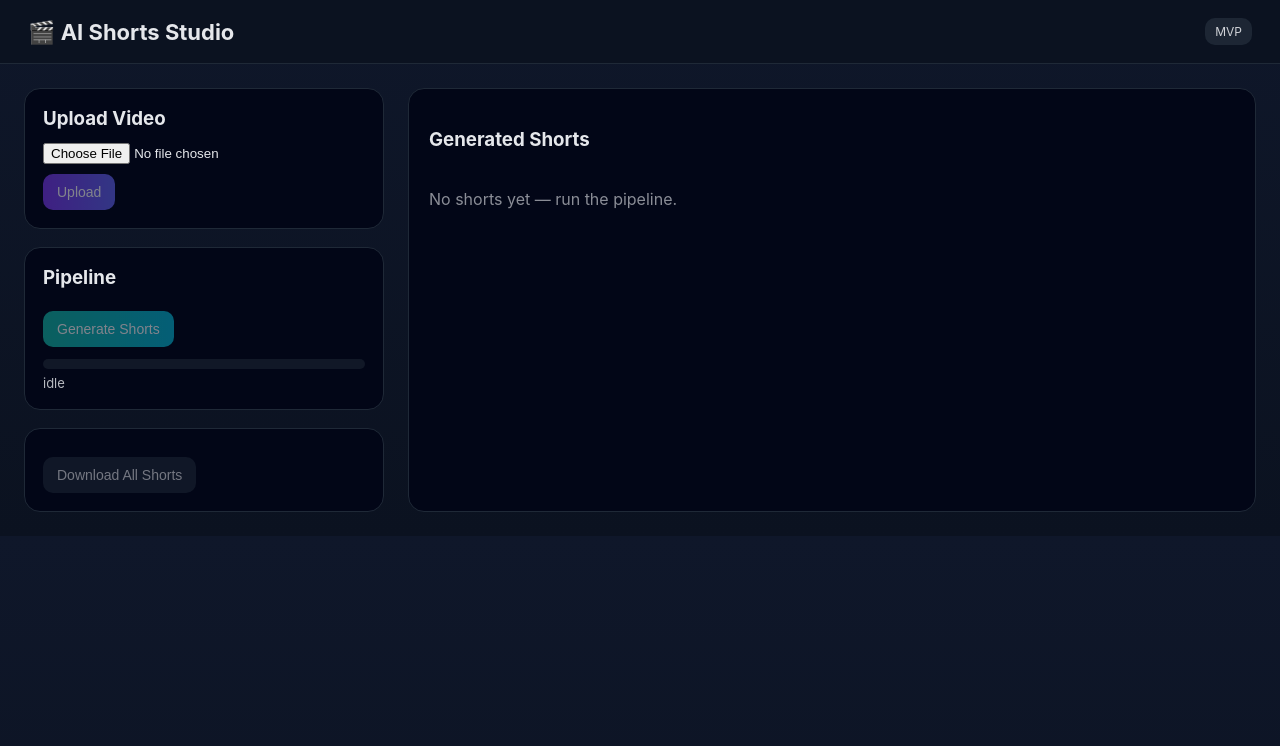
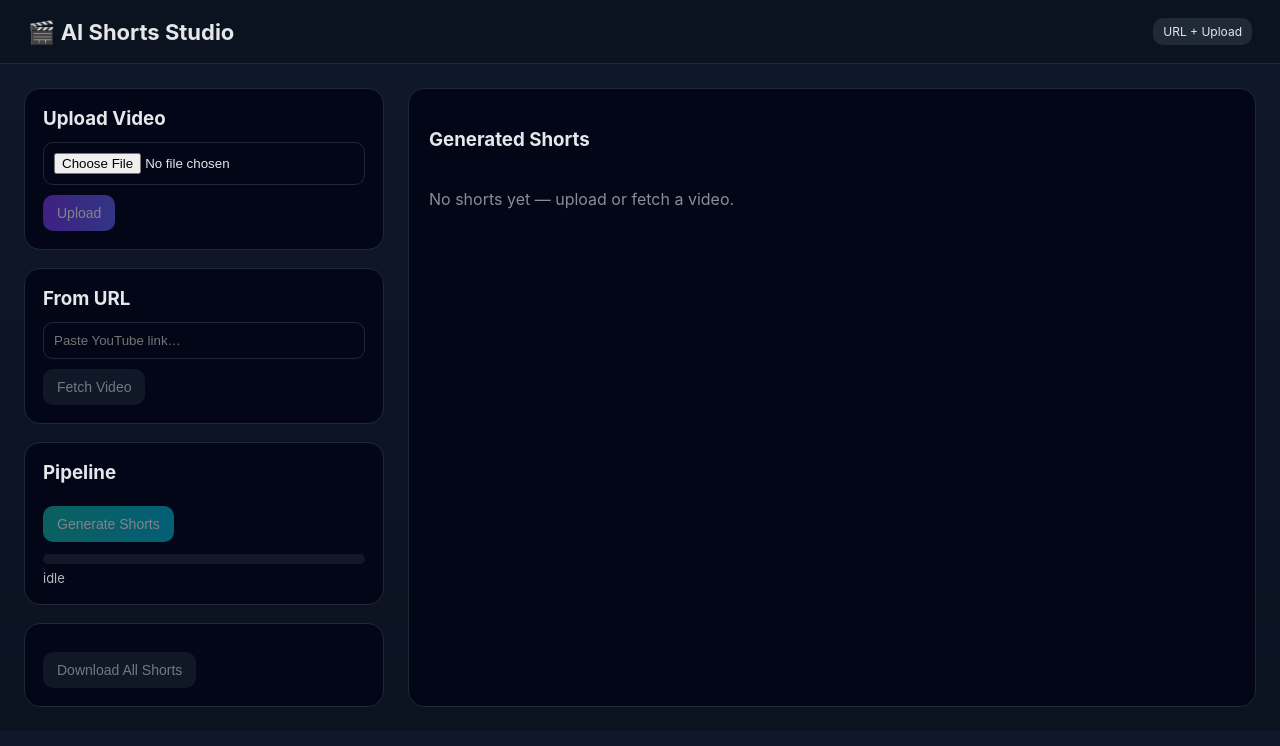
Before and after one commit to Chris21-lkb/ai-shorts-builder, a React app in the folder frontend/: page / in a window 1280 px wide. Shown: the top 746 px of the page. Built offline with nearby package versions, Linux system fonts and the light colour scheme; the HTML template or start-up script is replaced by a standard one.

Commit message:
new commit: adding a youtube url download option

```diff
--- a/frontend/src/App.jsx
+++ b/frontend/src/App.jsx
@@ -1,4 +1,4 @@
-import { useEffect, useState } from "react";
+import { useState } from "react";
 
 const API = "http://127.0.0.1:8000/jobs";
 const STAGE_COUNT = 7;
@@ -12,6 +12,7 @@ function stageToPercent(status) {
 
 export default function App() {
   const [file, setFile] = useState(null);
+  const [url, setUrl] = useState("");
   const [jobId, setJobId] = useState(null);
   const [status, setStatus] = useState(null);
   const [clips, setClips] = useState([]);
@@ -25,6 +26,20 @@ export default function App() {
     const res = await fetch(`${API}/upload`, {
       method: "POST",
       body: form,
+    });
+
+    const data = await res.json();
+    setJobId(data.job_id);
+    setStatus(null);
+    setClips([]);
+  }
+
+  // ---------- from URL ----------
+  async function createFromUrl() {
+    const res = await fetch(`${API}/from_url`, {
+      method: "POST",
+      headers: { "Content-Type": "application/json" },
+      body: JSON.stringify({ url }),
     });
 
     const data = await res.json();
@@ -81,16 +96,19 @@ export default function App() {
 
   return (
     <div className="app-root">
+
       {/* HEADER */}
       <header className="topbar">
         <div className="logo">🎬 AI Shorts Studio</div>
-        <div className="badge">MVP</div>
+        <div className="badge">URL + Upload</div>
       </header>
 
-      {/* MAIN LAYOUT */}
       <div className="layout">
+
         {/* LEFT PANEL */}
         <div className="left-panel">
+
+          {/* Upload */}
           <div className="card">
             <h3>Upload Video</h3>
 
@@ -107,10 +125,29 @@ export default function App() {
             >
               Upload
             </button>
-
-            {jobId && <p className="job-id">Job: {jobId}</p>}
           </div>
 
+          {/* URL */}
+          <div className="card">
+            <h3>From URL</h3>
+
+            <input
+              type="text"
+              placeholder="Paste YouTube link…"
+              value={url}
+              onChange={(e) => setUrl(e.target.value)}
+            />
+
+            <button
+              className="btn ghost"
+              onClick={createFromUrl}
+              disabled={!url}
+            >
+              Fetch Video
+            </button>
+          </div>
+
+          {/* Pipeline */}
           <div className="card">
             <h3>Pipeline</h3>
 
@@ -134,6 +171,7 @@ export default function App() {
             </div>
           </div>
 
+          {/* Download all */}
           <div className="card">
             <button
               className="btn ghost"
@@ -143,15 +181,16 @@ export default function App() {
               Download All Shorts
             </button>
           </div>
+
         </div>
 
-        {/* RIGHT PANEL — SHORTS */}
+        {/* RIGHT PANEL */}
         <div className="right-panel">
           <h3>Generated Shorts</h3>
 
           {clips.length === 0 && (
             <div className="empty">
-              No shorts yet — run the pipeline.
+              No shorts yet — upload or fetch a video.
             </div>
           )}
 
@@ -172,6 +211,7 @@ export default function App() {
             ))}
           </div>
         </div>
+
       </div>
     </div>
   );
--- a/frontend/src/index.css
+++ b/frontend/src/index.css
@@ -31,7 +31,6 @@ body {
   background: #1f2937;
   padding: 6px 10px;
   border-radius: 10px;
-  opacity: 0.9;
 }
 
 /* ---------- layout ---------- */
@@ -68,6 +67,18 @@ body {
 .card h3 {
   margin-top: 0;
   margin-bottom: 12px;
+}
+
+/* ---------- inputs ---------- */
+
+input[type="text"],
+input[type="file"] {
+  width: 100%;
+  padding: 10px;
+  border-radius: 10px;
+  border: 1px solid #1f2937;
+  background: #020617;
+  color: #e5e7eb;
 }
 
 /* ---------- buttons ---------- */
@@ -154,12 +165,6 @@ body {
 
 /* ---------- misc ---------- */
 
-.job-id {
-  font-size: 12px;
-  opacity: 0.7;
-  word-break: break-all;
-}
-
 .empty {
   opacity: 0.6;
   padding: 20px 0;
```
Also changed, not shown: 1 other file (tests, documents, lock files or other folders).
